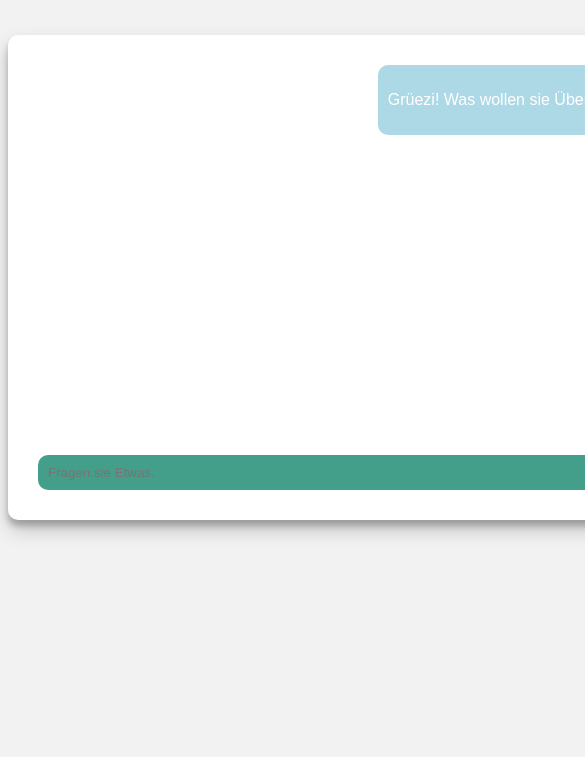
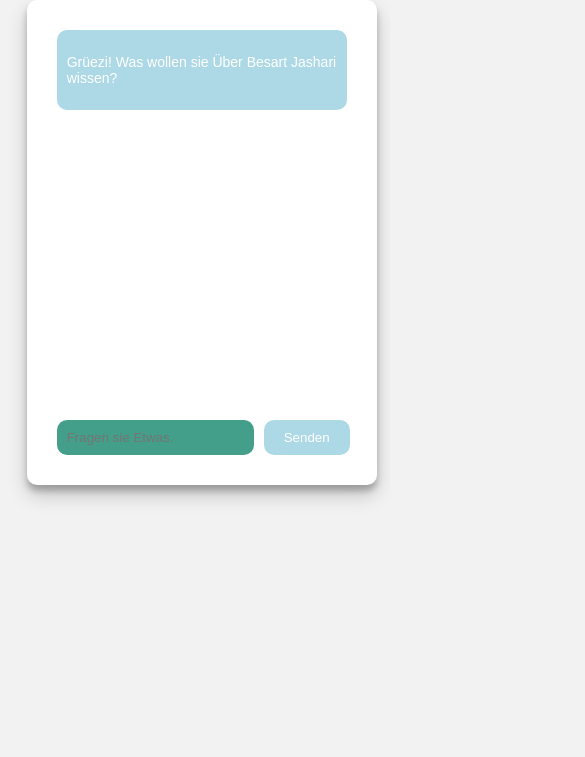
Before and after one commit to besarti96/BesartJ.github.io, a plain HTML site: page index.html in a window 390 px wide. Shown: the part 87-844 px from the top of the page, 585 px wide, since content can reach past the window. Drawn offline with Linux system fonts and the light colour scheme.

Commit message:
Update besosAi.css

```diff
--- a/besosAi.css
+++ b/besosAi.css
@@ -76,3 +76,14 @@ body {
     border: none;
     cursor: pointer;
   }
+/*COde für Mobile geräte*/
+  @media (max-width: 767px) {
+    #chatbox {
+      width: 83%;
+      margin: 20px 5%;
+    }
+
+    body {
+      font-size: 14px;
+    }
+  }
```
